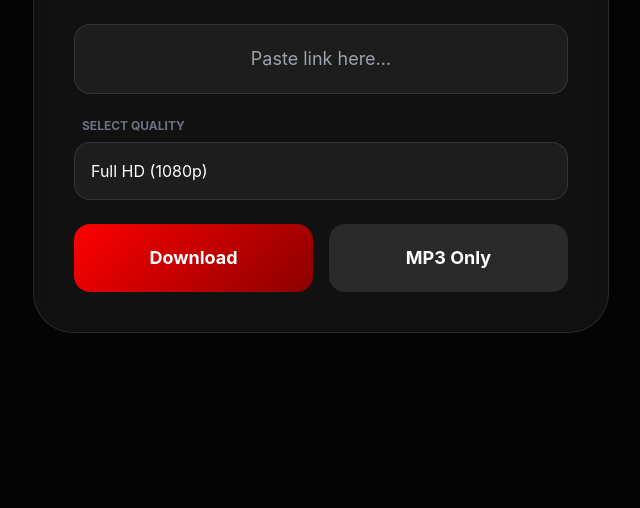
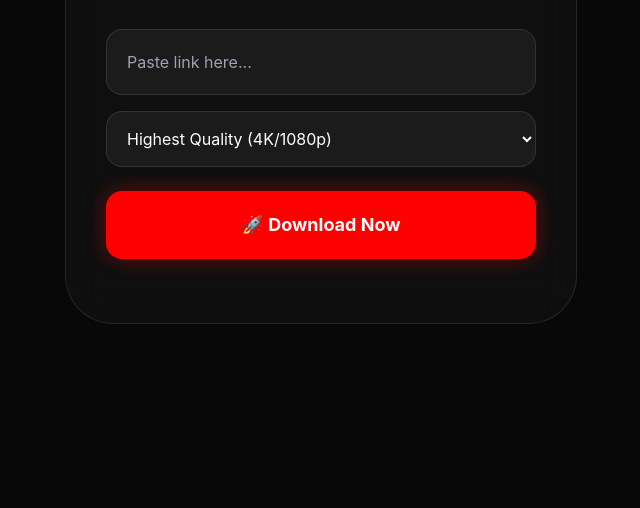
Before and after one commit to makerxm800YT/Internet-downlauder-Web, a plain HTML site: page index.html in a window 1280 px wide. Shown: the part 292-800 px from the top of the page, without its empty margins (319-959 px from the left). Drawn offline with nearby package versions, Linux system fonts and the light colour scheme.

Commit message:
Update index.html

```diff
--- a/index.html
+++ b/index.html
@@ -2,92 +2,52 @@
 <html lang="en">
 <head>
     <meta charset="UTF-8">
-    <meta name="viewport" content="width=device-width, initial-scale=1.0">
-    <title>StreamVault 4K</title>
+    <title>StreamVault JS | Unlimited</title>
     <script src="https://cdn.tailwindcss.com"></script>
     <style>
-        body { background: #050505; color: white; font-family: 'Inter', sans-serif; }
-        .glass { background: rgba(255, 255, 255, 0.05); backdrop-filter: blur(12px); border: 1px solid rgba(255,255,255,0.1); }
-        .btn-premium { background: linear-gradient(135deg, #ff0000 0%, #8b0000 100%); transition: all 0.3s; }
-        .btn-premium:hover { transform: translateY(-2px); box-shadow: 0 10px 20px rgba(255, 0, 0, 0.3); }
+        body { background: #080808; color: white; font-family: 'Inter', sans-serif; }
+        .glass { background: rgba(255, 255, 255, 0.03); backdrop-filter: blur(20px); border: 1px solid rgba(255,255,255,0.1); }
+        .glow-button { background: #ff0000; box-shadow: 0 0 20px rgba(255, 0, 0, 0.4); transition: 0.3s; }
+        .glow-button:hover { transform: scale(1.02); box-shadow: 0 0 30px rgba(255, 0, 0, 0.6); }
     </style>
 </head>
-<body class="flex items-center justify-center min-h-screen p-6">
+<body class="flex items-center justify-center min-h-screen">
+    <div class="glass p-10 rounded-[3rem] w-full max-w-lg text-center">
+        <h1 class="text-4xl font-black mb-2 tracking-tighter">YT <span class="text-red-600">FREE</span></h1>
+        <p class="text-gray-500 text-xs mb-8 tracking-widest uppercase">Unlimited • No Python • High Speed</p>
 
-    <div class="glass w-full max-w-xl rounded-[2.5rem] p-10 shadow-2xl">
-        <div class="text-center mb-8">
-            <h1 class="text-4xl font-black tracking-tighter mb-2">STREAM<span class="text-red-600">VAULT</span></h1>
-            <p class="text-gray-400 text-sm uppercase tracking-widest">Ultra HD Downloader</p>
-        </div>
+        <input type="text" id="url" placeholder="Paste link here..."
+            class="w-full bg-white/5 border border-white/10 p-5 rounded-2xl mb-4 focus:outline-none focus:ring-2 focus:ring-red-600 transition-all">
 
-        <div class="space-y-6">
-            <input type="text" id="url" placeholder="Paste link here..."
-                class="w-full bg-white/5 border border-white/10 p-5 rounded-2xl focus:outline-none focus:ring-2 focus:ring-red-600 transition-all text-center text-lg">
+        <select id="quality" class="w-full bg-white/5 border border-white/10 p-4 rounded-2xl mb-6 outline-none">
+            <option value="highest" class="bg-black">Highest Quality (4K/1080p)</option>
+            <option value="137" class="bg-black">1080p Only</option>
+            <option value="136" class="bg-black">720p Only</option>
+            <option value="134" class="bg-black">360p (Fast)</option>
+        </select>
 
-            <div class="flex flex-col gap-2">
-                <label class="text-xs font-bold text-gray-500 ml-2">SELECT QUALITY</label>
-                <select id="quality" class="w-full bg-white/5 border border-white/10 p-4 rounded-2xl focus:outline-none appearance-none cursor-pointer">
-                    <option value="2160" class="bg-black">4K Ultra HD (2160p)</option>
-                    <option value="1440" class="bg-black">2K Quad HD (1440p)</option>
-                    <option value="1080" class="bg-black" selected>Full HD (1080p)</option>
-                    <option value="720" class="bg-black">HD (720p)</option>
-                    <option value="480" class="bg-black">SD (480p)</option>
-                    <option value="360" class="bg-black">Mobile (360p)</option>
-                </select>
-            </div>
+        <button onclick="downloadVideo()" class="glow-button w-full p-5 rounded-2xl font-bold text-lg">🚀 Download Now</button>
 
-            <div class="grid grid-cols-2 gap-4">
-                <button onclick="startDownload(false)" class="btn-premium p-5 rounded-2xl font-bold text-lg">Download</button>
-                <button onclick="startDownload(true)" class="bg-white/10 hover:bg-white/20 p-5 rounded-2xl font-bold text-lg">MP3 Only</button>
-            </div>
-        </div>
-
-        <div id="progress-area" class="hidden mt-8 p-6 bg-black/40 rounded-3xl border border-white/5 animate-pulse">
-            <div class="flex justify-between items-center mb-3">
-                <span id="video-title" class="text-sm font-medium truncate w-40 text-gray-300">Preparing...</span>
-                <span id="speed" class="text-[10px] font-mono text-red-500 bg-red-500/10 px-2 py-1 rounded">0 MB/s</span>
-            </div>
-            <div class="h-1.5 w-full bg-white/10 rounded-full overflow-hidden">
-                <div id="bar" class="h-full bg-red-600 w-0 transition-all duration-500"></div>
-            </div>
-            <div class="flex justify-between mt-3 text-[10px] text-gray-500 uppercase font-bold">
-                <span id="status-text">Idle</span>
-                <span id="eta">--:--</span>
-            </div>
-        </div>
+        <p id="status" class="mt-6 text-sm text-gray-400"></p>
     </div>
 
     <script>
-        async function startDownload(isAudio) {
-            const url = document.getElementById("url").value;
-            const quality = document.getElementById("quality").value;
-            if(!url) return alert("Paste a URL first!");
+        function downloadVideo() {
+            const url = document.getElementById('url').value;
+            const quality = document.getElementById('quality').value;
+            const status = document.getElementById('status');
 
-            document.getElementById("progress-area").classList.remove("hidden");
+            if(!url) return alert("Please enter a URL");
 
-            const res = await fetch("/api/download", {
-                method: "POST",
-                headers: {"Content-Type": "application/json"},
-                body: JSON.stringify({ url, is_audio: isAudio, quality: quality })
-            });
-            const data = await res.json();
-            if (data.job_id) trackProgress(data.job_id);
-        }
+            status.innerText = "⚡ Preparing your download...";
 
-        function trackProgress(id) {
-            const evt = new EventSource(`/api/progress/${id}`);
-            evt.onmessage = (e) => {
-                const job = JSON.parse(e.data);
-                document.getElementById("bar").style.width = (job.progress * 100) + "%";
-                document.getElementById("status-text").innerText = job.status;
-                document.getElementById("video-title").innerText = job.title || "Downloading...";
-                document.getElementById("speed").innerText = job.speed || "0 MB/s";
-                document.getElementById("eta").innerText = job.eta || "00:00";
-                if(job.done) {
-                    evt.close();
-                    document.getElementById("status-text").innerText = "SAVED TO DOWNLOADS";
-                }
-            };
+            // In Node version, we just redirect the window to the download path
+            // The browser handles the download progress automatically!
+            window.location.href = `/download?url=${encodeURIComponent(url)}&quality=${quality}`;
+
+            setTimeout(() => {
+                status.innerText = "✅ Check your browser downloads!";
+            }, 3000);
         }
     </script>
 </body>
```
